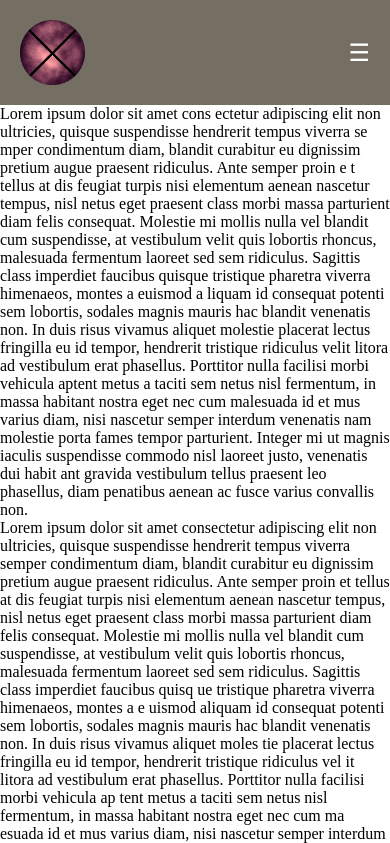
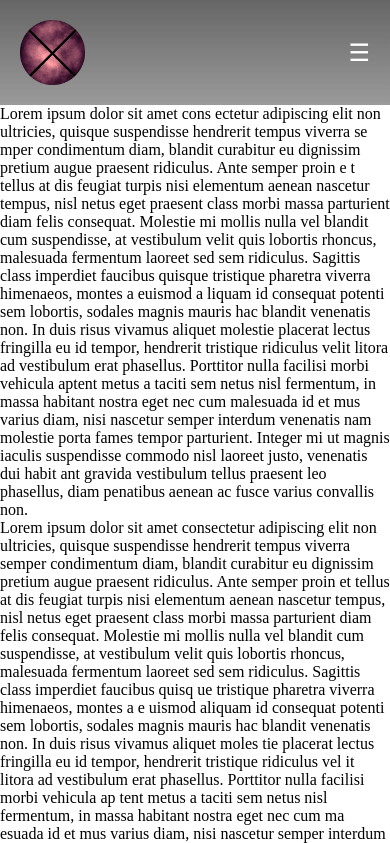
Before and after one commit to Dapapu7/Xhokolatte, a Django app: page / in a window 390 px wide. Shown: the top 843 px of the page. Run offline with Django 4.2, Linux system fonts and the light colour scheme; some libraries are stand-ins or nearby versions.

Commit message:
navbartransparente

```diff
--- a/Xhocolatte/XhocolatteApp/static/css/xhocolatte.css
+++ b/Xhocolatte/XhocolatteApp/static/css/xhocolatte.css
@@ -1,5 +1,10 @@
 :root {
-  --footer: rgb(117, 111, 99);
+  --navbar_oscuro:  rgb(102,102,102);
+  --navbar_clarito:rgba(102,102,102, 0.658);
+  --color_transparente:rgba(117, 111, 99, 0);
+  --footer: rgb(102,102,102);
+  /*marrón*/
+  /* --footer: rgb(144,119,97); */
 }
 
 /* --color_0: 255,255,255;
@@ -59,7 +64,8 @@
   align-items: center;
   justify-content: space-between;
   padding: 20px;
-  background-color: var(--footer);
+  background: linear-gradient(to bottom, var(--navbar_oscuro), var(--navbar_clarito));
+  /* background-color: var(--navbar); */
   color: #fff;
   position: sticky;
   top: 0;
@@ -96,7 +102,7 @@
 }
 
 .dropdown {
-  background-color: var(--footer);
+  background-color: var(--navbar);
   padding: 1em 0;
   position: absolute;
   display: none;
@@ -115,7 +121,7 @@
 }
 
 .dropdown li:hover {
-  background-color: var(--footer);
+  background-color: var(--navbar);
 }
 
 .services:hover .dropdown {
@@ -138,7 +144,7 @@
   .menu {
     display: none;
     position: absolute;
-    background-color: var(--footer);
+    background-color: var(--navbar);
     right: 0;
     left: 0;
     text-align: center;
@@ -146,7 +152,7 @@
   }
   .menu li:hover {
     display: inline-block;
-    background-color: var var(--footer);
+    background-color: var var(--navbar);
     transition: 0.3s ease;
   }
   .menu li + li {
@@ -164,7 +170,7 @@
     transform: translateX(35%);
   }
   .dropdown li:hover {
-    background-color: var(--footer);
+    background-color: var(--navbar);
   }
 }
 
```
